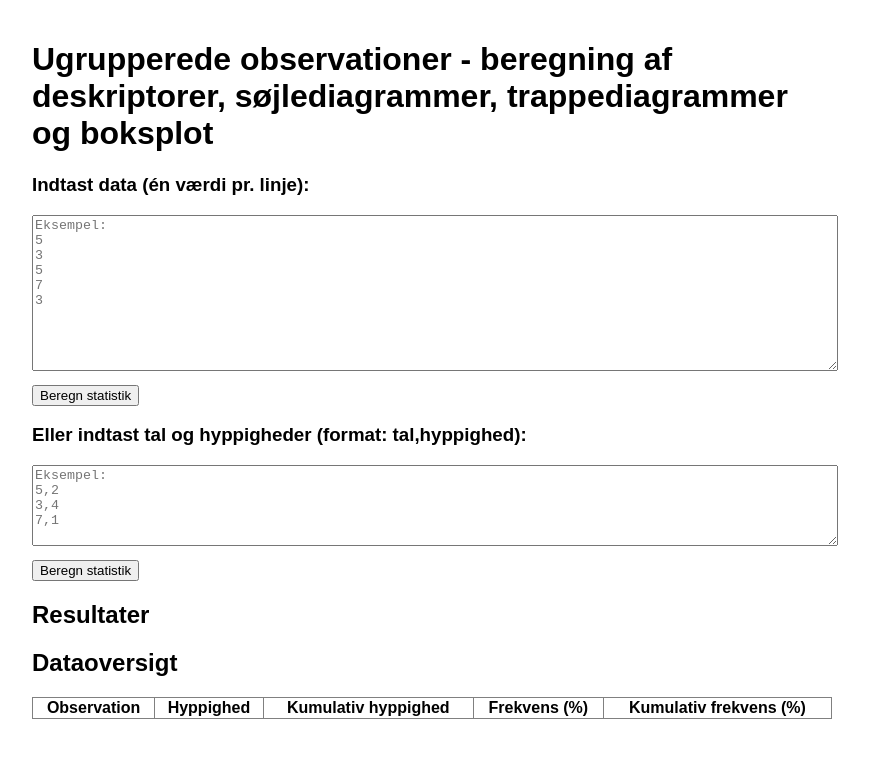
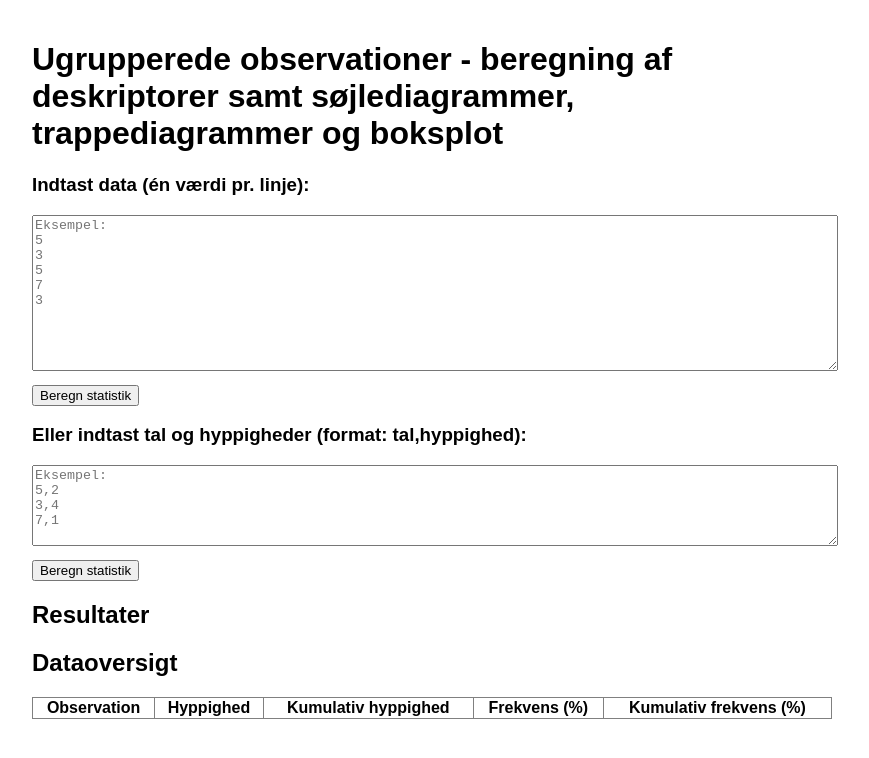
Before and after one commit to jenskaalby/matkem, a Jekyll site: the page matematik/deskstat/ugrupp_obs.html, which Jekyll copies as it is, in a window 1280 px wide and 900 px high. Shown: the top 758 px of the window, without its empty margins (208-1077 px from the left). Built offline with Jekyll 4.4.1, drawn with Linux system fonts in a browser that asks for light colours; a script that is not in the unit is left out.

Commit message:
Update ugrupp_obs.html

```diff
--- a/matematik/deskstat/ugrupp_obs.html
+++ b/matematik/deskstat/ugrupp_obs.html
@@ -25,7 +25,7 @@
   </style>
 </head>
 <body>
-  <h1>Ugrupperede observationer - beregning af deskriptorer, søjlediagrammer, trappediagrammer og boksplot</h1>
+  <h1>Ugrupperede observationer - beregning af deskriptorer samt søjlediagrammer, trappediagrammer og boksplot</h1>
 
   <h3>Indtast data (én værdi pr. linje):</h3>
   <textarea id="rawData" rows="10" placeholder="Eksempel:&#10;5&#10;3&#10;5&#10;7&#10;3"></textarea>
```
